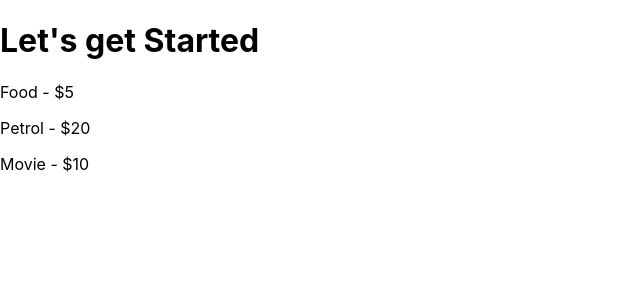
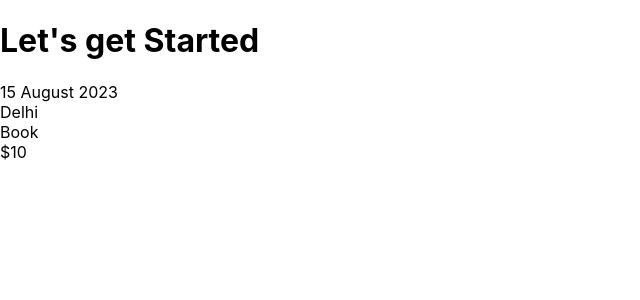
Before and after one commit to revivesanjeev/Expense_Tracker_react_js, a React (Create React App) app: page / in a window 1280 px wide. Shown: the top 300 px of the page, without its empty margins (0-640 px from the left). Built offline with nearby package versions, Linux system fonts and the light colour scheme.

Commit message:
writing complex jsx

```diff
--- a/src/componets/ExpenseItem.js
+++ b/src/componets/ExpenseItem.js
@@ -1,9 +1,10 @@
 function ExpenseItem() {
   return (
     <div>
-      <p>Food - $5</p>
-      <p>Petrol - $20</p>
-      <p>Movie - $10</p>
+      <div>15 August 2023</div>
+      <div> Delhi</div>
+      <div>Book</div>
+      <div>$10</div>
     </div>
   );
 }
```
